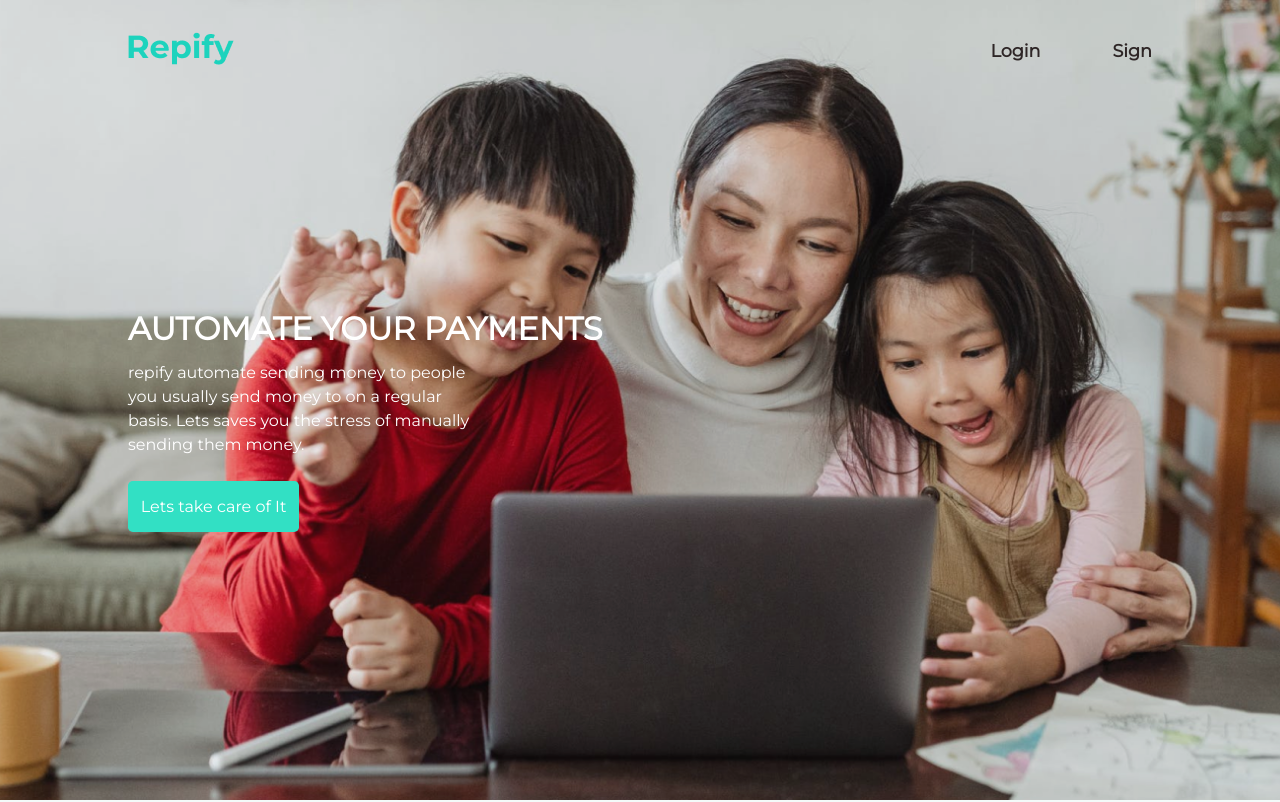
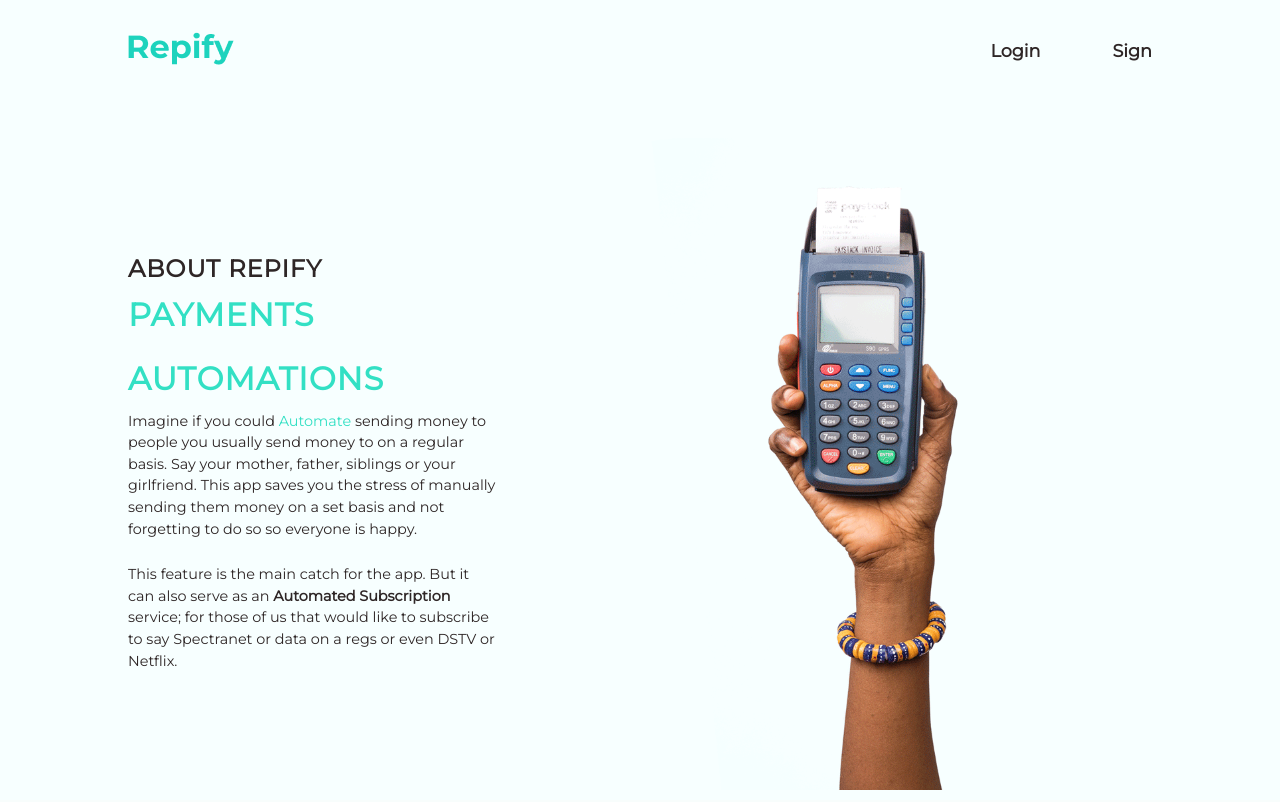
Before and after one commit to BuildForSDGCohort2/Team-038-Frontend, a React (Create React App) app: page / in a window 1280 px wide. Shown: the top 802 px of the page. Built offline with nearby package versions, Linux system fonts and the light colour scheme; the HTML template or start-up script is replaced by a standard one.

Commit message:
Completed web version of About Page

```diff
--- /dev/null
+++ b/src/Pages/Home/About/About.css
@@ -0,0 +1,57 @@
+#About {
+    --about-bg: #F7FFFF;
+    background: var(--about-bg);
+    width: 100%;
+    height: 100vh;
+    max-height: 100vh;
+    overflow: hidden;
+}
+
+.PColor {
+    color: var(--primary-color);
+}
+
+.Bold {
+    font-weight: bold;
+}
+
+.AboutWrapper {
+    width: 80%;
+    margin: auto;
+    margin-top: 5%;
+    display: grid;
+    grid-template-columns: repeat(2, 1fr);
+    grid-gap: 10px;
+    grid-auto-rows: minmax(100px, auto);
+}
+
+.AboutDes {
+    width: 90%;
+    margin-top: 25%;
+    text-align: left;
+}
+
+.SubHeading, .Heading {
+    letter-spacing: 1px;
+    text-transform: uppercase;
+}
+
+.Heading {
+    font-weight: bolder;
+    line-height: 2;
+}
+
+.AboutText {
+    --font-size : .9rem;
+    width: 85%;
+    font-size: var(--font-size);
+    line-height: calc(1.5 * var(--font-size));
+}
+
+.Top {
+    margin-top: 1.5rem;
+}
+
+.PaymentGif {
+    height: 657px;
+}
--- /dev/null
+++ b/src/Pages/Home/About/About.js
@@ -0,0 +1,36 @@
+import React from "react";
+import "./About.css";
+import AboutGif from "../Images/Payment.gif"
+import Header from "../../../Components/Header/Header";
+
+const About = () => {
+  return (
+    <div id="About">
+      <Header />
+      <div className="AboutWrapper">
+        <div className="AboutDes">
+          <h2 className="SubHeading">About Repify</h2>
+          <h1 className="Heading PColor">payments automations</h1>
+          <p className="AboutText">
+            Imagine if you could <span className="PColor">Automate</span>  sending money to people you usually
+            send money to on a regular basis. Say your mother, father, siblings
+            or your girlfriend. This app saves you the stress of manually
+            sending them money on a set basis and not forgetting to do so so
+            everyone is happy.
+          </p>
+          <p className="AboutText Top">
+            This feature is the main catch for the app. But it can also serve as
+            an <span className="Bold">Automated Subscription</span>  service; for those of us that would like
+            to subscribe to say Spectranet or data on a regs or even DSTV or
+            Netflix.
+          </p>
+        </div>
+        <div className="AboutGif">
+            <img src={AboutGif} className="PaymentGif" alt="ReplifyGif"/>
+        </div>
+      </div>
+    </div>
+  );
+};
+
+export default About;
--- a/src/Pages/Home/Home.js
+++ b/src/Pages/Home/Home.js
@@ -2,12 +2,14 @@ import React from "react";
 import "./Home.css";
 import Footer from "./Footer/Footer";
 import Hero from "./Hero/Hero";
+import About from "./About/About";
 
 const Home = () => {
   return (
-    <div className="Home">
-      <Hero />
-      <Footer />
+    <div className="HomePage">
+      {/* <div className="Home"><Hero /></div> */}
+      <About />
+      {/* <Footer /> */}
     </div>
   );
 };
--- a/src/index.css
+++ b/src/index.css
@@ -28,4 +28,5 @@ body {
     font-family: 'Montserrat', sans-serif;
     color: var(--text-color);
     font-size: var(--font-size);
+    background: var(--background-color);
 }
```
Also changed, not shown: src/Pages/Home/Images/About.png (added), src/Pages/Home/Images/Payment.gif (added).
